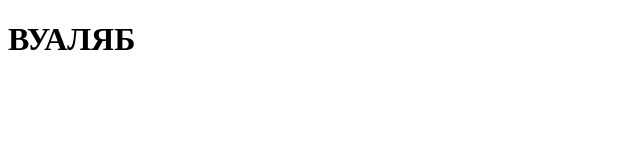
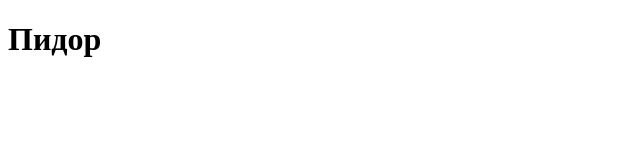
Before and after one commit to dimalemur/polytech, a plain HTML site: page index.html in a window 1280 px wide. Shown: the whole page, without its empty margins (0-640 px from the left). Drawn offline with Linux system fonts and the light colour scheme.

Commit message:
Change text

```diff
--- a/index.html
+++ b/index.html
@@ -7,6 +7,6 @@
     <title>Document</title>
 </head>
 <body>
-    <h1>ВУАЛЯБ</h1>
+    <h1>Пидор</h1>
 </body>
 </html>
```
